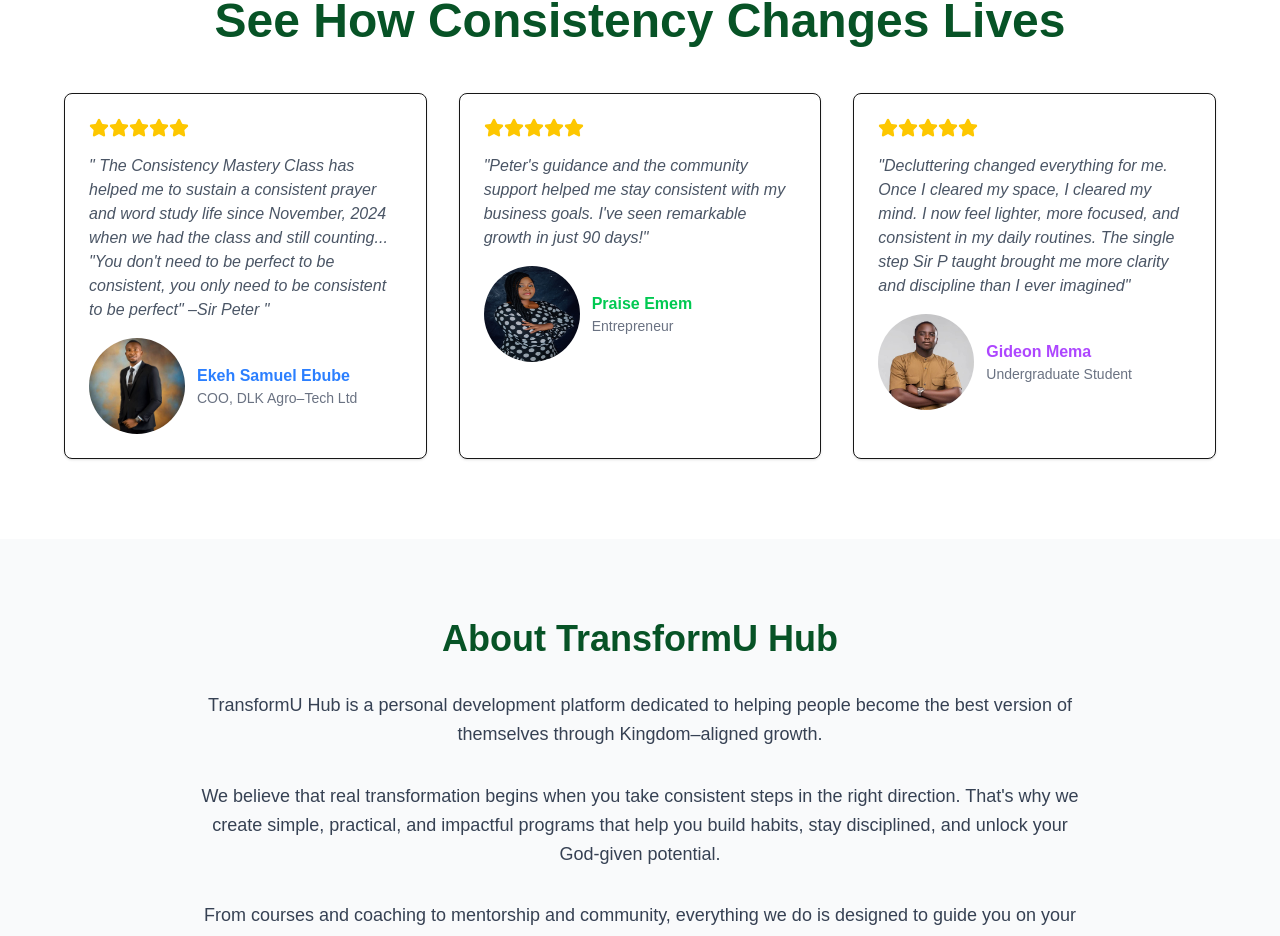
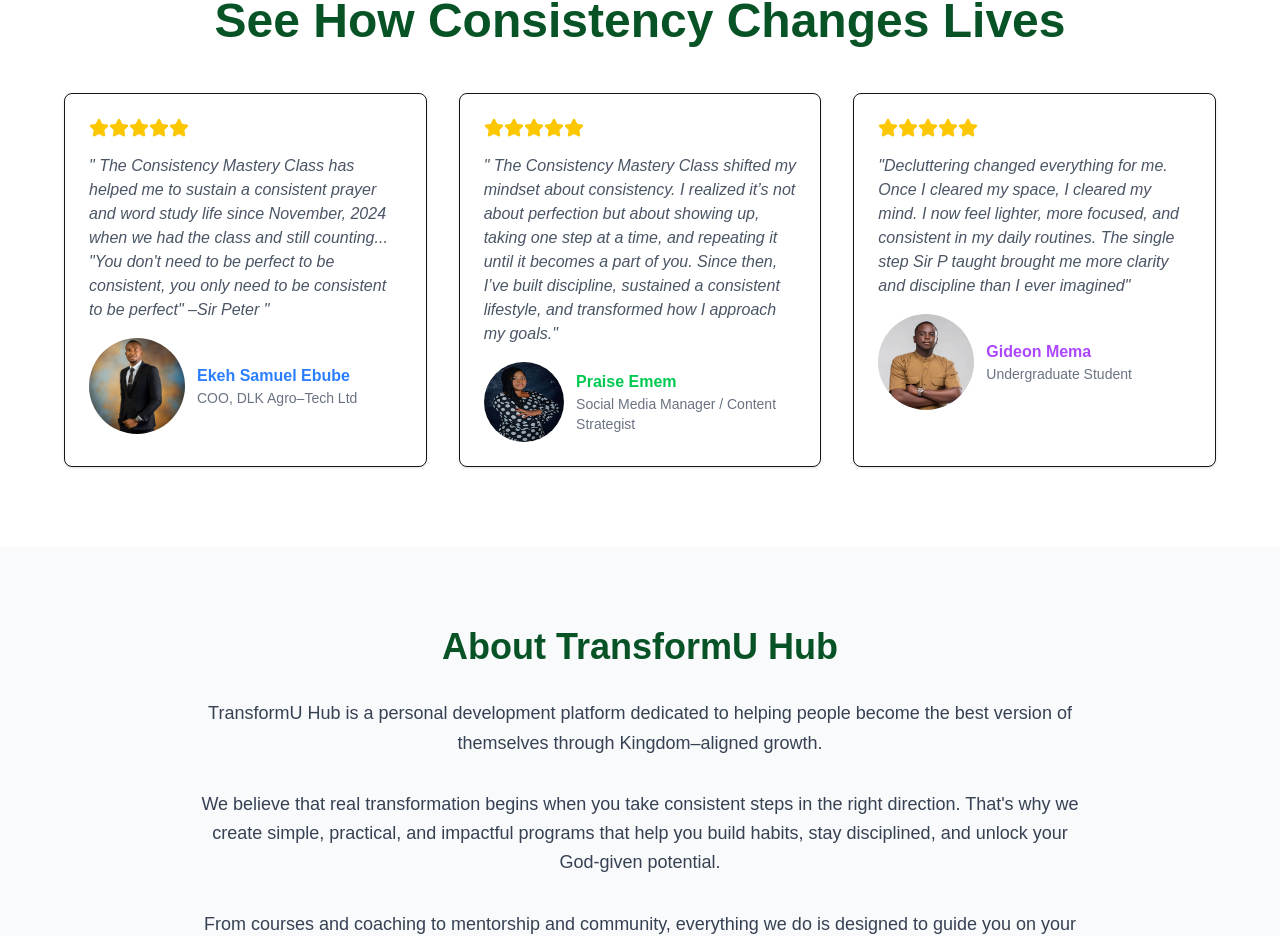
Before and after one commit to Deveelop/transformuprogram, a Next.js app: page / in a window 1280 px wide. Shown: the part 3479-4415 px from the top of the page. Built offline with nearby package versions, Linux system fonts and the light colour scheme.

Commit message:
Update page.tsx

```diff
--- a/app/page.tsx
+++ b/app/page.tsx
@@ -355,7 +355,7 @@ export default function Home() {
                 ))}
               </div>
               <p className="text-gray-600 mb-4 italic">
-                &quot;Peter&apos;s guidance and the community support helped me stay consistent with my business goals. I&#39;ve seen remarkable growth in just 90 days!&quot;
+                &quot; The Consistency Mastery Class shifted my mindset about consistency. I realized it&rsquo;s not about perfection but about showing up, taking one step at a time, and repeating it until it becomes a part of you. Since then, I&rsquo;ve built discipline, sustained a consistent lifestyle, and transformed how I approach my goals.&quot;
               </p>
               <div className="flex items-center gap-3">
                 <div className="w-24  aspect-square rounded-full overflow-hidden ">
@@ -363,7 +363,7 @@ export default function Home() {
                 </div>
                 <div>
                   <h4 className="font-semibold text-green-500">Praise Emem</h4>
-                  <p className="text-sm text-gray-500">Entrepreneur</p>
+                  <p className="text-sm text-gray-500">Social Media Manager &#47; Content Strategist</p>
                 </div>
               </div>
             </div>
```
